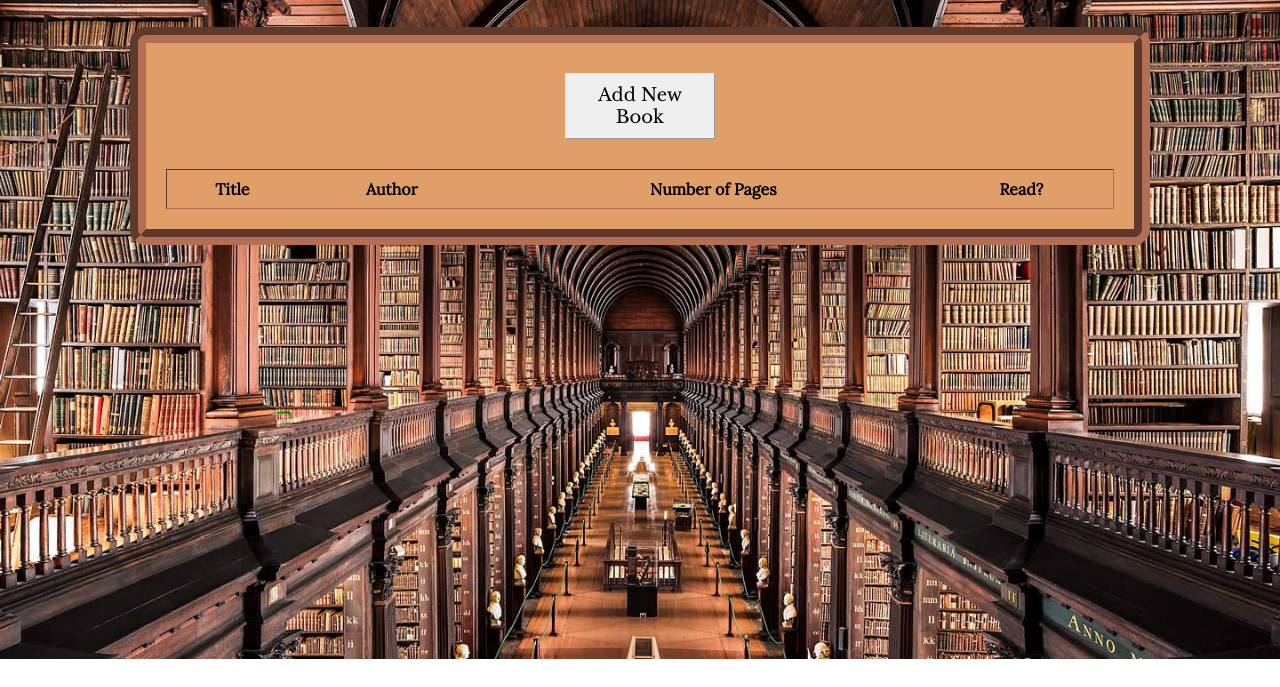
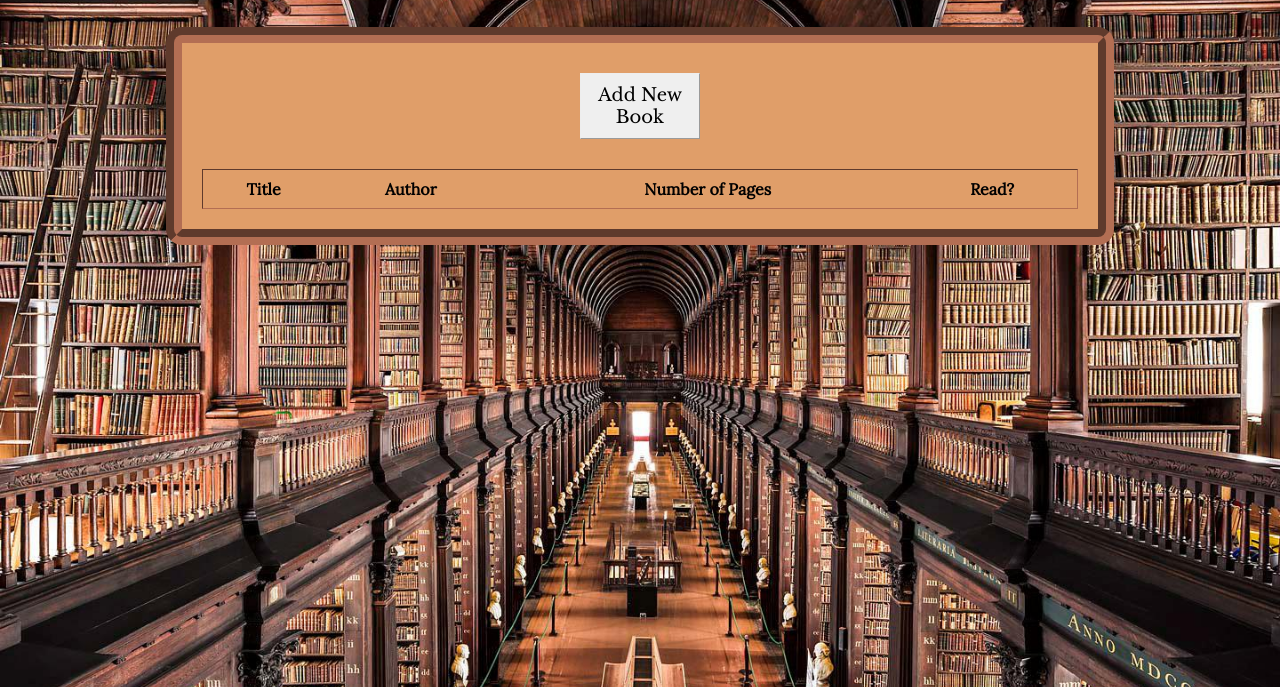
Before and after one commit to ianistheguy/bookshelf-app, a plain HTML site: page index.html in a window 1280 px wide. Shown: the part 141-828 px from the top of the page. Before the commit the page ends 800 px from the top, so only its background shows below. Drawn offline with nearby package versions, Linux system fonts and the light colour scheme.

Commit message:
Minor style updates

```diff
--- a/style.css
+++ b/style.css
@@ -1,6 +1,10 @@
+* {
+    box-sizing: border-box;
+}
+
 body {
     min-width: 320px;
-    box-sizing: border-box;
+    height: 100vh;
     background-image: url('trinity_college_bg.jpg');
     background-repeat: no-repeat;
     background-size: cover;
@@ -33,7 +37,8 @@ body {
 }
 
 .button-wrapper, #new-book {
-    padding: 10px 20px;
+    padding: 10px 15px;
+    cursor: pointer;
 }
 
 .button-wrapper {
@@ -106,6 +111,7 @@ td {
 #submit, #cancel {
     font-size: 20px;
     border: 1px outset;
+    cursor: pointer;
 }
 
 #cancel {
```
